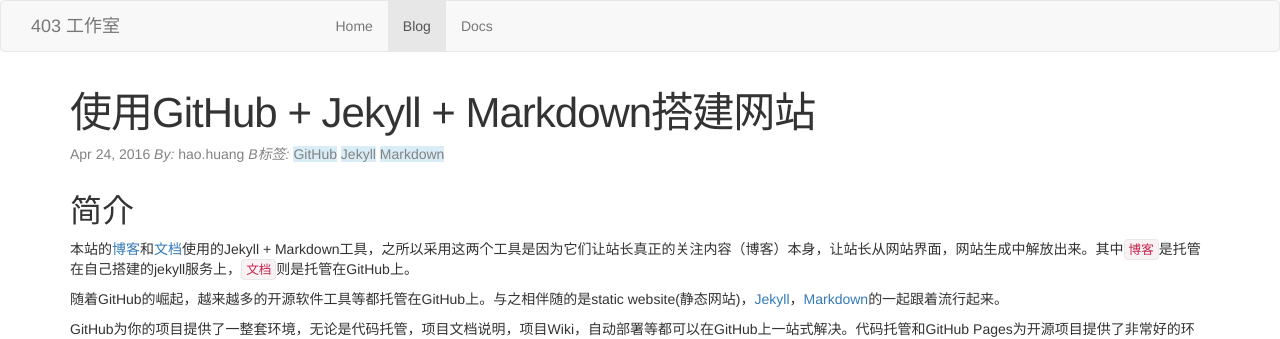
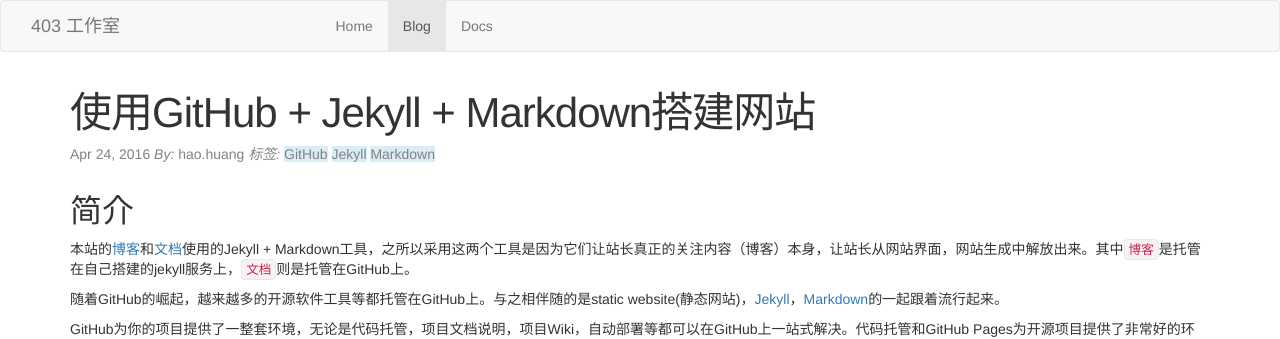
Before and after one commit to 403studio/blog.403studio.com, a Jekyll site: the page built from _posts/2016-04-24-使用GitHub+Jekyll+Markdown搭建网站.md, in a window 1280 px wide. Shown: the top 339 px of the page. Built offline with Jekyll 4.4.1, drawn with Linux system fonts in a browser that asks for light colours.

```diff
--- a/_layouts/post.html
+++ b/_layouts/post.html
@@ -9,7 +9,7 @@ layout: default
         <time datetime="{{ page.date | date_to_xmlschema }}" itemprop="datePublished">{{ page.date | date: "%b %-d, %Y" }}</time>
         {% if page.author %} <em>By:</em> <span itemprop="author" itemscope itemtype="http://schema.org/Person"><span itemprop="name">{{ page.author }}</span></span>{% endif %}
         {% if page.tags %}
-            <em>B标签:</em>
+            <em>标签:</em>
             {% for tag in page.tags %}
                 <span class="bg-info">{{tag}}</span>
             {% endfor %}
```
